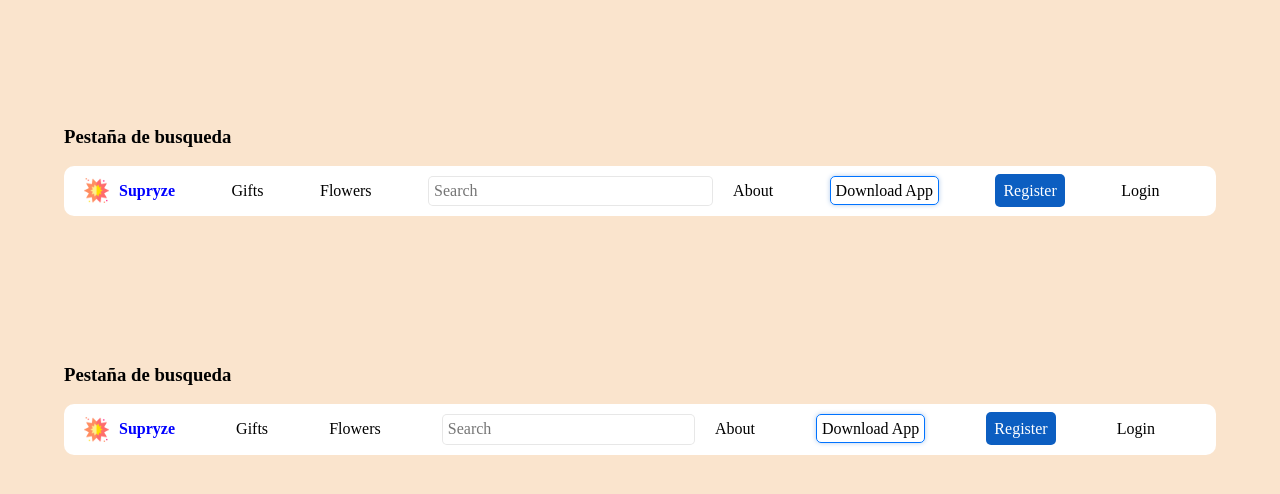
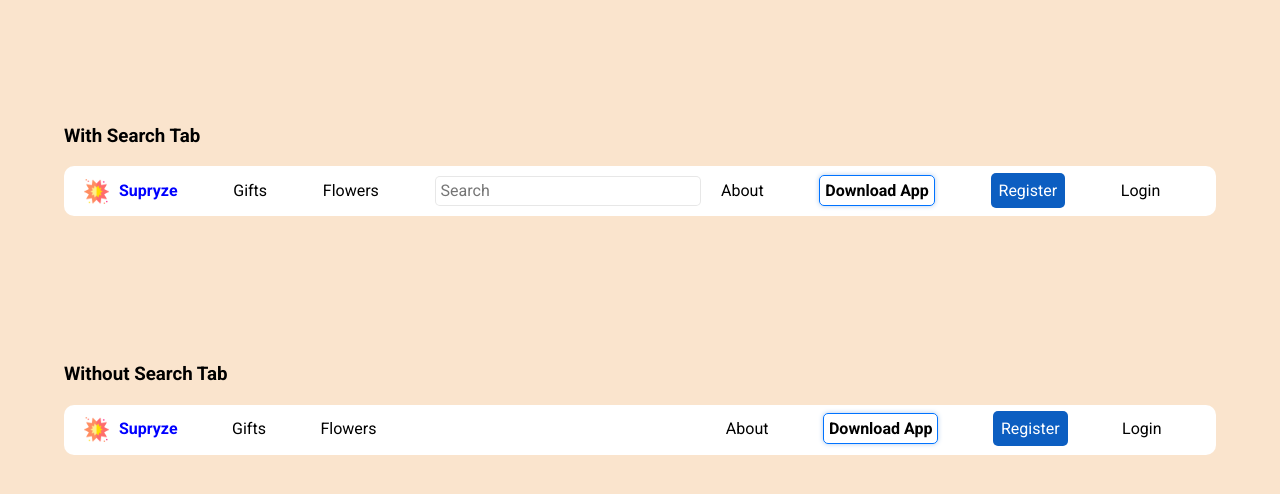
Before and after one commit to Lautarito24/Navbar-UI-, a plain HTML site: page index.html in a window 1280 px wide. Shown: the part 216-710 px from the top of the page. Drawn offline with Linux system fonts and the light colour scheme.

Commit message:
estilos agregados al segundo navegador

```diff
--- a/css/styles.css
+++ b/css/styles.css
@@ -1,3 +1,5 @@
+
+@import url('https://fonts.googleapis.com/css2?family=Roboto:ital,wght@0,100;0,300;0,400;0,500;0,700;0,900;1,100;1,300;1,400;1,500;1,700;1,900&display=swap');
 body{
     margin: 0;
     padding: 0;
@@ -9,6 +11,7 @@ body{
     justify-content: space-evenly;
     height: 100vh;
     width: 100%;
+    font-family: "Roboto";
 }
 /*-------------titulo----------------*/
 header h1{
@@ -75,6 +78,7 @@ input:hover{
     padding: 5px;
     border-radius: 5px;
     box-shadow: 0 0  5px #b3cceb;
+    font-weight: bold;
 }
 .seis a {
     background-color: #0c5ec1;
@@ -83,3 +87,7 @@ input:hover{
     border-radius: 5px;
 }
 /*---------------------------Navegador dos-------------------------*/
+.none{
+    width: 23%;
+    margin: 15px 0px;
+}
--- a/index.html
+++ b/index.html
@@ -12,7 +12,7 @@
         <h1>Navbar UI</h1>
     </header>
     <section class="Navegacion">
-        <h3>Pestaña de busqueda</h3>
+        <h3>With Search Tab</h3>
         <article class="barra">
             <ul class="lista">
                 <li class="items uno"><a href="#"><img src="img/explosion_7372035.png" alt=""><strong>Supryze</strong></a></li>
@@ -27,13 +27,13 @@
         </article>
     </section>
     <section class="Navegacion">
-        <h3>Pestaña de busqueda</h3>
+        <h3>Without Search Tab</h3>
         <article class="barra">
             <ul class="lista">
                 <li class="items uno"><a href="#"><img src="img/explosion_7372035.png" alt=""><strong>Supryze</strong></a></li>
                 <li class="items"><a href="#">Gifts</a></li>
                 <li class="items"><a href="#">Flowers</a></li>
-                <li class="items none"><input type="search" placeholder="Search"></li>
+                <li class="items none"></li>
                 <li class="items"><a href="#">About</a></li>
                 <li class="items cinco"><a href="#">Download App</a></li>
                 <li class="items seis"><a href="#">Register</a></li>
```
